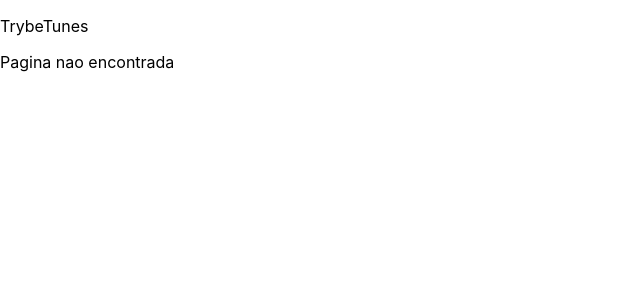
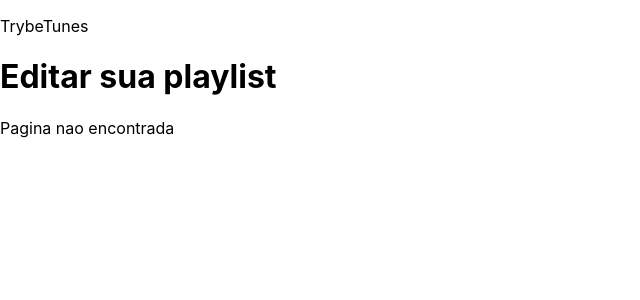
Before and after one commit to ClaydsonHenrique/Music-App, a React (Create React App) app: page /Profile/1 in a window 1280 px wide. Shown: the top 300 px of the page, without its empty margins (0-640 px from the left). Built offline with nearby package versions, Linux system fonts and the light colour scheme.

Commit message:
finalizando requisito 1

```diff
--- a/src/App.js
+++ b/src/App.js
@@ -1,25 +1,27 @@
 import React from 'react';
-import { Route, BrowserRouter } from 'react-router-dom';
+import { Route } from 'react-router-dom';
 import Login from './pages/Login';
 import Search from './pages/Search';
 import Album from './pages/Album';
 import Favorites from './pages/Favorites';
 import Profile from './pages/Profile';
 import NotFound from './pages/NotFound';
+import ProfileEdit from './pages/ProfileEdit';
 
 class App extends React.Component {
   render() {
     return (
       <>
         <p>TrybeTunes</p>
-        <BrowserRouter>
-          <Route component={ Login } path="/" exact />
-          <Route component={ Search } path="/Search" />
-          <Route component={ Album } path="/Album" />
-          <Route component={ Favorites } path="/Favorites" />
-          <Route component={ Profile } path="/Profile" />
+        <div>
+          <Route exact component={ Login } path="/" />
+          <Route exact component={ Search } path="/Search" />
+          <Route exact component={ Album } path="/Album/:id" />
+          <Route exact component={ Favorites } path="/Favorites" />
+          <Route exact component={ Profile } path="/Profile" />
+          <Route exact component={ ProfileEdit } path="/Profile/:edit" />
           <Route component={ NotFound } path="/*" />
-        </BrowserRouter>
+        </div>
       </>
     );
   }
--- a/src/pages/Profile.jsx
+++ b/src/pages/Profile.jsx
@@ -3,7 +3,9 @@
 class Profile extends React.Component {
   render() {
     return (
-      <div data-testid="page-profile" />
+      <div data-testid="page-profile">
+        <h1>perfil</h1>
+      </div>
     );
   }
 }
--- a/src/pages/ProfileEdit.jsx
+++ b/src/pages/ProfileEdit.jsx
@@ -3,7 +3,9 @@
 class ProfileEdit extends React.Component {
   render() {
     return (
-      <div data-testid="page-profile-edit" />
+      <div data-testid="page-profile-edit">
+        <h1>Editar sua playlist</h1>
+      </div>
     );
   }
 }
```
